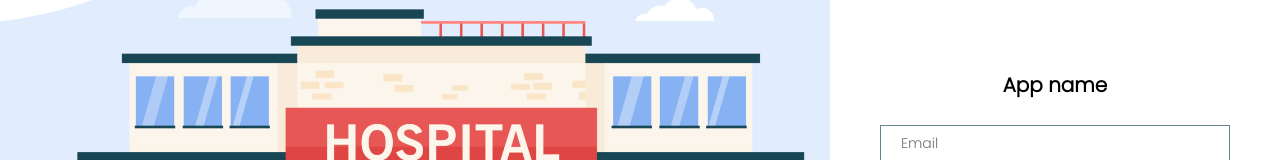
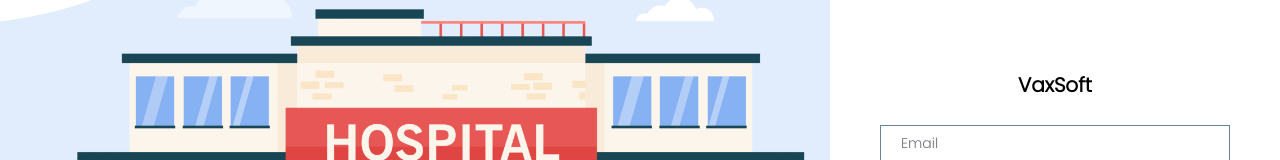
Before and after one commit to Ionut-Frisan/medhack, a React (Vite) app in the folder Frontend/: page /login in a window 1280 px wide. Shown: the part 250-410 px from the top of the page. Built offline with nearby package versions, Linux system fonts and the light colour scheme.

Commit message:
final commit

```diff
--- a/Frontend/src/pages/Login/Login.jsx
+++ b/Frontend/src/pages/Login/Login.jsx
@@ -53,7 +53,7 @@ export default function Login() {
         <img width={'100%'} height={'100%'} src={image} alt={''}/>
       </div>
       <form className={'form'} onSubmit={handleSubmit}>
-        <h1>App name</h1>
+        <h1>VaxSoft</h1>
         <MedInput labelPosition={'float'}
           label={'Email'}
           type={'email'}
--- a/Frontend/src/pages/ParentHome/ChildCard.jsx
+++ b/Frontend/src/pages/ParentHome/ChildCard.jsx
@@ -35,7 +35,7 @@ const ChildCard = ({ child }) => {
         const now = new Date();
         const today = new Date(now.getFullYear(), now.getMonth(), now.getDate());
         if (today < recommendedDate) {
-            return <span> Stare: <span className={'tag-warning'}>Trebuie făcut</span><br />Dată recomandată: <span
+            return <span> Stare: <span className={'tag-warning'}>Trebuie administrat</span><br />Dată recomandată: <span
                 className={'tag-warning'}>{childVaccineDate}</span></span>
         }
         return <span>Stare: <span className={'tag-error'}>Lipsește</span><br />Dată recomandată: <span
--- a/Frontend/src/pages/SignUp/SignUp.jsx
+++ b/Frontend/src/pages/SignUp/SignUp.jsx
@@ -57,7 +57,7 @@ const SignUp = () => {
                 <img src={image}/>
             </div>
             <form className={'form'} onSubmit={handleSubmit}>
-                <h1>App name</h1>
+                <h1>VaxSoft</h1>
                 <MedInput labelPosition={'float'}
                           label={'First name'}
                           size={'large'}
```
Also changed, not shown: 2 other files (tests, documents, lock files or other folders).
